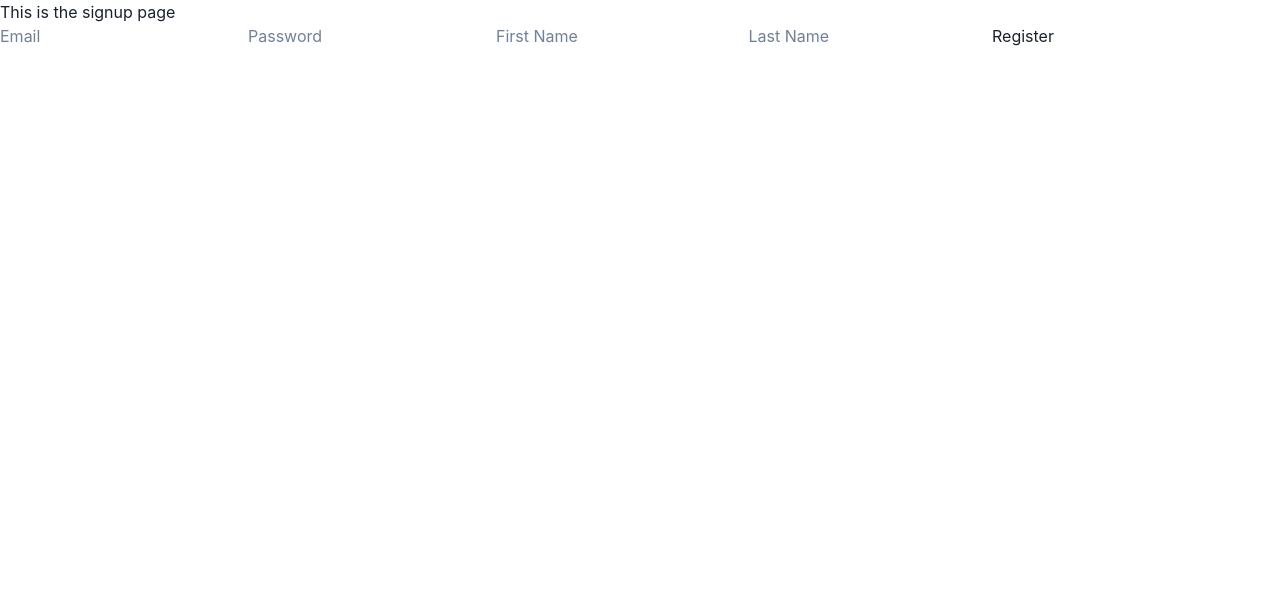
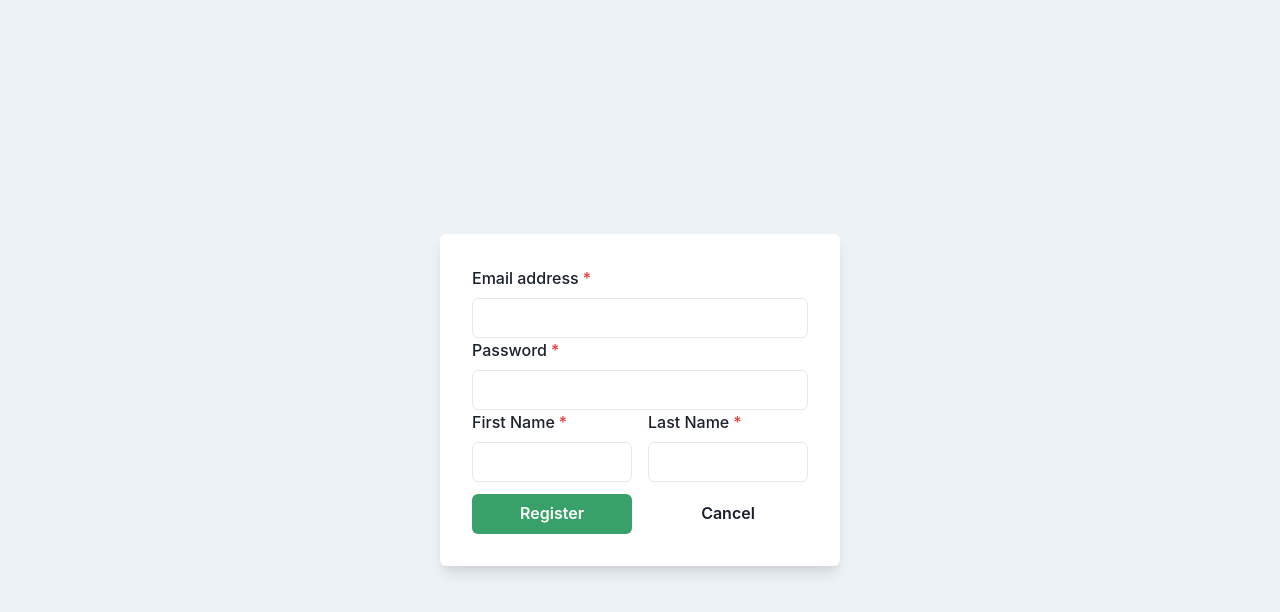
Before and after one commit to yaosterg/new_personal_website, a Next.js app in the folder new_personal_website/: page /auth/signup in a window 1280 px wide. Shown: the top 612 px of the page. Built offline with nearby package versions, Linux system fonts and the light colour scheme; no server answers.

Commit message:
completing revamp of the login & registration forms

```diff
--- a/new_personal_website/src/app/auth/components/RegisterForm.js
+++ b/new_personal_website/src/app/auth/components/RegisterForm.js
@@ -1,5 +1,16 @@
+//needs message to display whether sign up was successful or not, and to display error when an error occurs
+
 "use client";
 import { useState, useEffect } from "react";
+import {
+  FormControl,
+  FormLabel,
+  Input,
+  HStack,
+  Flex,
+  Button,
+  FormErrorMessage,
+} from "@chakra-ui/react";
 import { useRouter } from "next/navigation";
 import axios from "axios";
 
@@ -38,39 +49,94 @@ const Register = () => {
     }
   };
 
+  const handleReturnHome = async (e) => {
+    e.preventDefault();
+    router.push("/");
+  };
+
   return (
     <div>
       {" "}
-      <form onSubmit={handleRegister}>
-        <input
+      <Flex
+        direction="column"
+        align="center"
+        justify="center"
+        minH="100vh" // This makes the form vertically centered
+        bg="gray.100" // Optional: Set background color for the page
+      >
+        <Flex
+          direction="column"
+          p={8}
+          rounded="md"
+          bg="white"
+          boxShadow="lg"
+          width="100%" // Full width on small screens
+          maxW="400px" // Limit the width of the form
+        >
+          <form onSumbmit={handleRegister}>
+            <FormControl id="email" isRequired>
+              <FormLabel>Email address</FormLabel>
+              <Input
                 type="email"
-          value={email}
-          onChange={(e) => setEmail(e.target.value)}
-          placeholder="Email"
-          required
+                onChange={(e) => {
+                  setEmail(e.target.value);
+                }}
               />
-        <input
+            </FormControl>
+            <FormControl id="password" isRequired>
+              <FormLabel>Password</FormLabel>
+              <Input
                 type="password"
-          value={password}
                 onChange={(e) => setPassword(e.target.value)}
-          placeholder="Password "
-          required
               />
-        <input
+            </FormControl>
+
+            <HStack spacing={4}>
+              <FormControl id="firstName" isRequired>
+                <FormLabel>First Name</FormLabel>
+                <Input
                   type="text"
-          value={firstName}
-          placeholder="First Name"
                   onChange={(e) => setFirstName(e.target.value)}
-        />
-        <input
+                ></Input>
+              </FormControl>
+              <FormControl id="firstName" isRequired>
+                <FormLabel>Last Name</FormLabel>
+                <Input
                   type="text"
-          value={lastName}
-          placeholder=" Last Name "
                   onChange={(e) => setLastName(e.target.value)}
-        />
-        <button type="submit">Register</button>
-        {error && <p>{error}</p>}
+                ></Input>
+              </FormControl>
+            </HStack>
+            <HStack spacing={4} justify="space-evenly" width="100%">
+              <Button
+                colorScheme="green"
+                mt={3}
+                type="submit"
+                size="md"
+                width="full"
+                borderRadius="md"
+                onClick={handleRegister}
+              >
+                {" "}
+                Register
+              </Button>
+              <Button
+                mt={3}
+                variant="ghost"
+                type="submit"
+                size="md"
+                width="full"
+                borderRadius="md"
+                onClick={handleReturnHome}
+              >
+                {" "}
+                Cancel
+              </Button>
+            </HStack>
+            {error}
           </form>
+        </Flex>
+      </Flex>
     </div>
   );
 };
--- a/new_personal_website/src/app/auth/signup/page.js
+++ b/new_personal_website/src/app/auth/signup/page.js
@@ -5,7 +5,6 @@ import Register from "../components/RegisterForm";
 export default function SignUp() {
   return (
     <div>
-      <>This is the signup page</>
       <Register />
     </div>
   );
```
Also changed, not shown: new_personal_website/src/app/auth/components/LoginForm.js (deleted, +0 -81 lines), new_personal_website/src/app/auth/components/LoginModal.js (+8 -2 lines), new_personal_website/src/app/auth/login/page.js (deleted, +0 -15 lines). Lines whose indentation alone changed are shown as unchanged.
